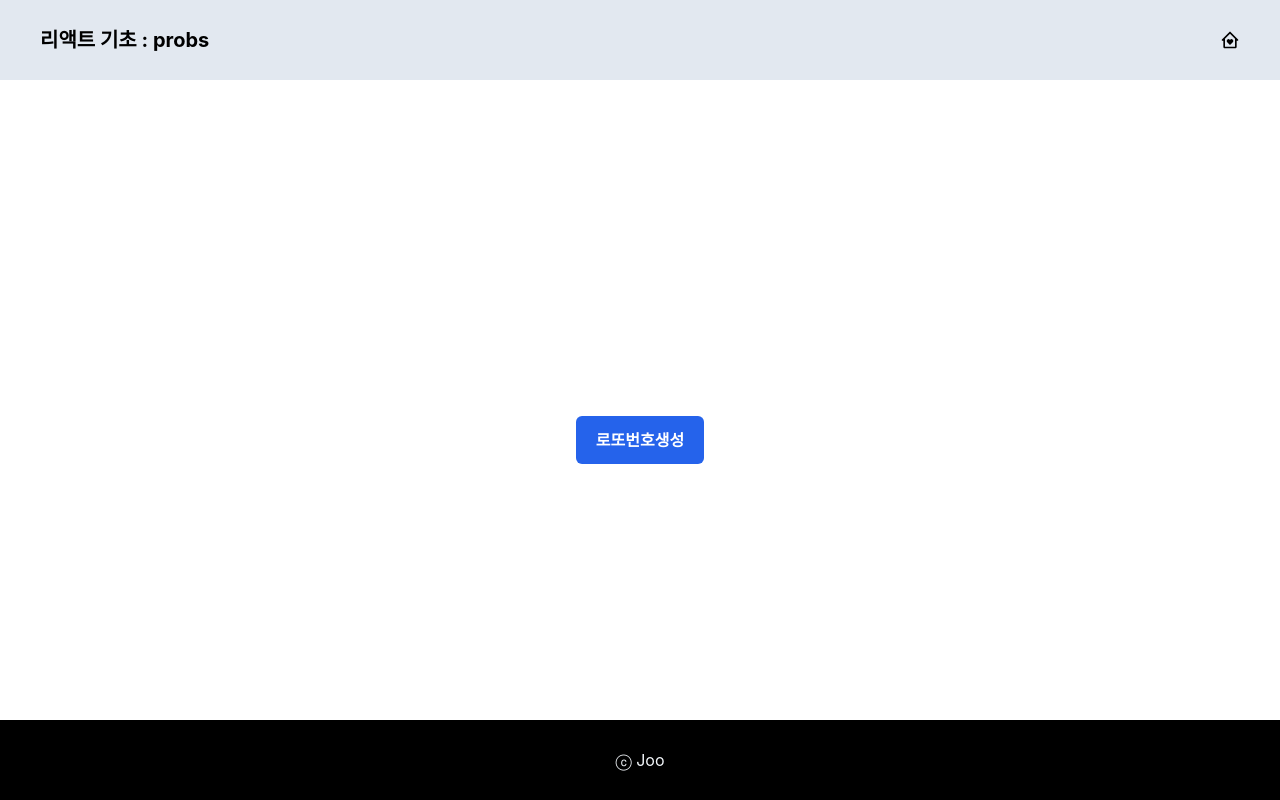
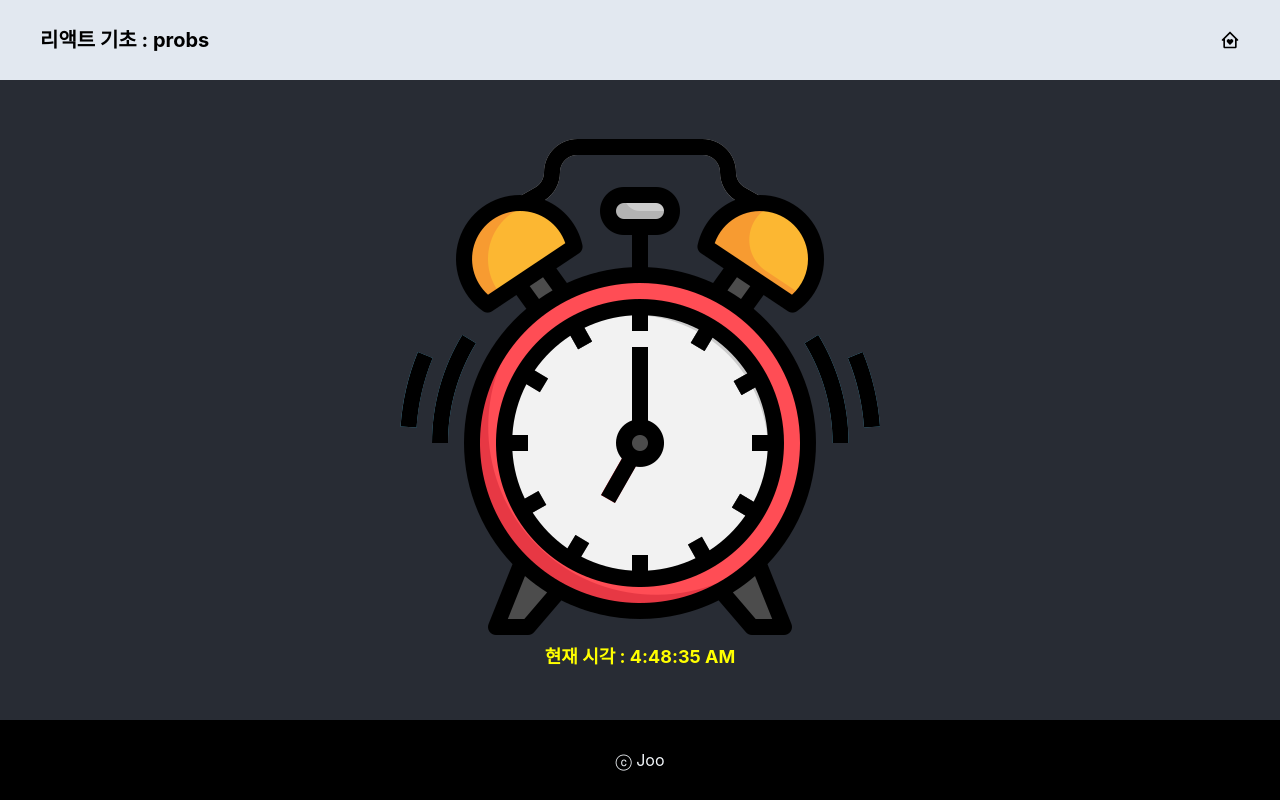
Before and after one commit to Jooyeon-Kimm/leaflet-react, a React (Create React App) app: page / in a window 1280 px wide. Built offline with nearby package versions, Linux system fonts and the light colour scheme.

Commit message:
myClock useState&useEffect&setInterval&clearInterval

```diff
--- /dev/null
+++ b/src/02_MyClock/MyClock.css
@@ -0,0 +1,32 @@
+
+.c1 {
+    width: 100% ;
+    height: 100% ;
+
+    display: flex;
+    flex-direction:column;
+    justify-content: center;
+    align-items: center;
+
+    background-color: #282c34;
+} /* c1 클래스의 스타일 */
+
+
+.c2, .c3 {
+    display:flex;
+    justify-content:center;
+    align-items:center;
+}
+
+.c2 {
+    width: 100%;
+    height: 80%;
+} /* 이미지 */
+
+
+.c3 {
+    width: 100%;
+    height: 20%;
+
+    color:white;
+} /* 글자 */
--- a/src/02_MyClock/MyClock.js
+++ b/src/02_MyClock/MyClock.js
@@ -1,13 +1,15 @@
 import MyClockImage from "./MyClockImage";
 import MyClockTime from "./MyClockTime";
+import './MyClock.css'
+
 
 function MyClock() {
 
     return(
-        <>
+        <div className="c1">
         <MyClockImage/>
         <MyClockTime/>
-        </>
+        </div>
     );
 }
 
--- a/src/02_MyClock/MyClockImage.js
+++ b/src/02_MyClock/MyClockImage.js
@@ -3,8 +3,8 @@
 function MyClockImage() {
 
     return(
-        <div className="flex justify-center">
-            <img src={clock} alt='clock' width="50%" height="50%" />
+        <div className="c2">
+            <img src={clock} alt='clock'/>
         </div>
     );
 }
--- a/src/02_MyClock/MyClockTime.js
+++ b/src/02_MyClock/MyClockTime.js
@@ -1,9 +1,26 @@
+import styles from './MyClockTime.module.css'
+import { useState, useEffect } from 'react';
 
 function MyClockTime() {
+    const [ctime, setCtime] = useState(new Date());
+
+    // useEffect 내부에 콜백함수{}와, Dependency Array[] 가 들어감
+    // Dependency Array 내부에 아무 것도 쓰지 않으면, 맨 처음 한 번 실행 됨
+    // useEffect(()=>{}, []);
+    useEffect(()=>{
+        const tm = setInterval(()=>{
+            setCtime(new Date());
+        }, 1000); // 1000ms (1s) 1초에 한 번씩 setInterval()의 콜백함수 호출
+
+        return () => {
+            clearInterval(tm); // 컴포넌트 사라질 때, clearInterval() 수행되면서, setInterval() 종료됨
+        }
+    }, []);
 
     return(
-        <div>
-            현재 시각 : {new Date().toLocaleTimeString() }
+        // 모듈 CSS
+        <div className={styles.c3}>
+            현재 시각 : {ctime.toLocaleTimeString() }
         </div>
     );
 }
--- /dev/null
+++ b/src/02_MyClock/MyClockTime.module.css
@@ -0,0 +1,6 @@
+
+.c3 {
+    font-size: large;
+    font-weight: bold;
+    color: yellow;
+}
--- a/src/App.js
+++ b/src/App.js
@@ -1,5 +1,5 @@
 import logo from './logo.svg'; // svg image file
-import './App.css';
+import './App.css'; // 전역 css (모듈 css는 import styles ... module.css)
 import { FaMapMarked } from "react-icons/fa"; // icon
 import MapView from './MapView';
 import Hello from './01_Hello_Component/Hello';
@@ -29,9 +29,10 @@
       </header>
 
       <main className='grow w-full flex justify-center items-center overflow-y-auto'>
+      <MyClock/>
         {/* <MyDiv1/> */}
         {/* <MyList/> */}
-        <Lotto/>
+        {/* <Lotto/> */}
       </main>
 
       <footer className='flex justify-center items-center h-20 bg-black text-slate-100'>
--- a/src/UI/TailButton.js
+++ b/src/UI/TailButton.js
@@ -1,4 +1,3 @@
-
 
 export default function TailButton({caption, bcolor, clickHandler}) {
   // background color
```
Also changed, not shown: src/02_MyClock/clock.png. Lines whose indentation alone changed are shown as unchanged.
